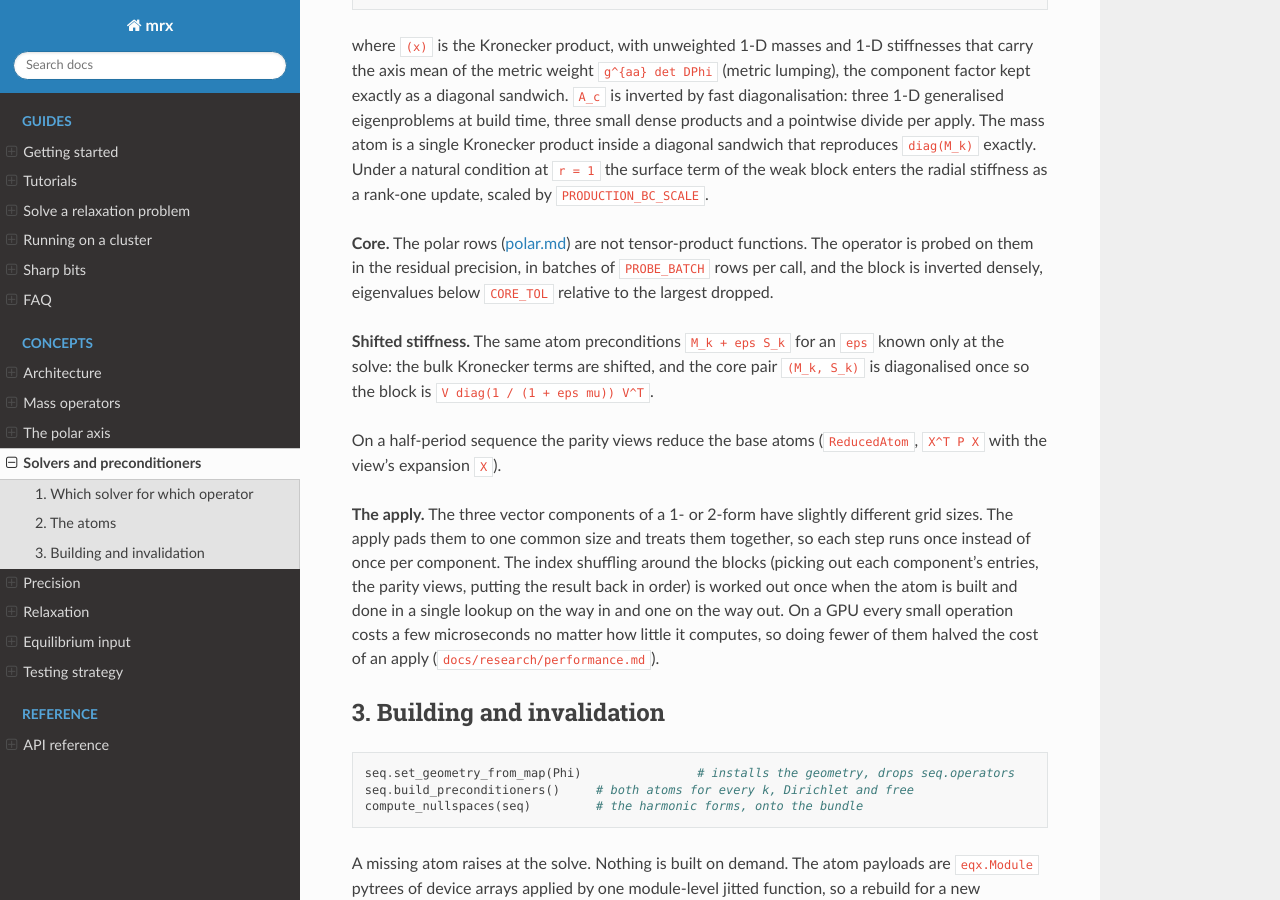
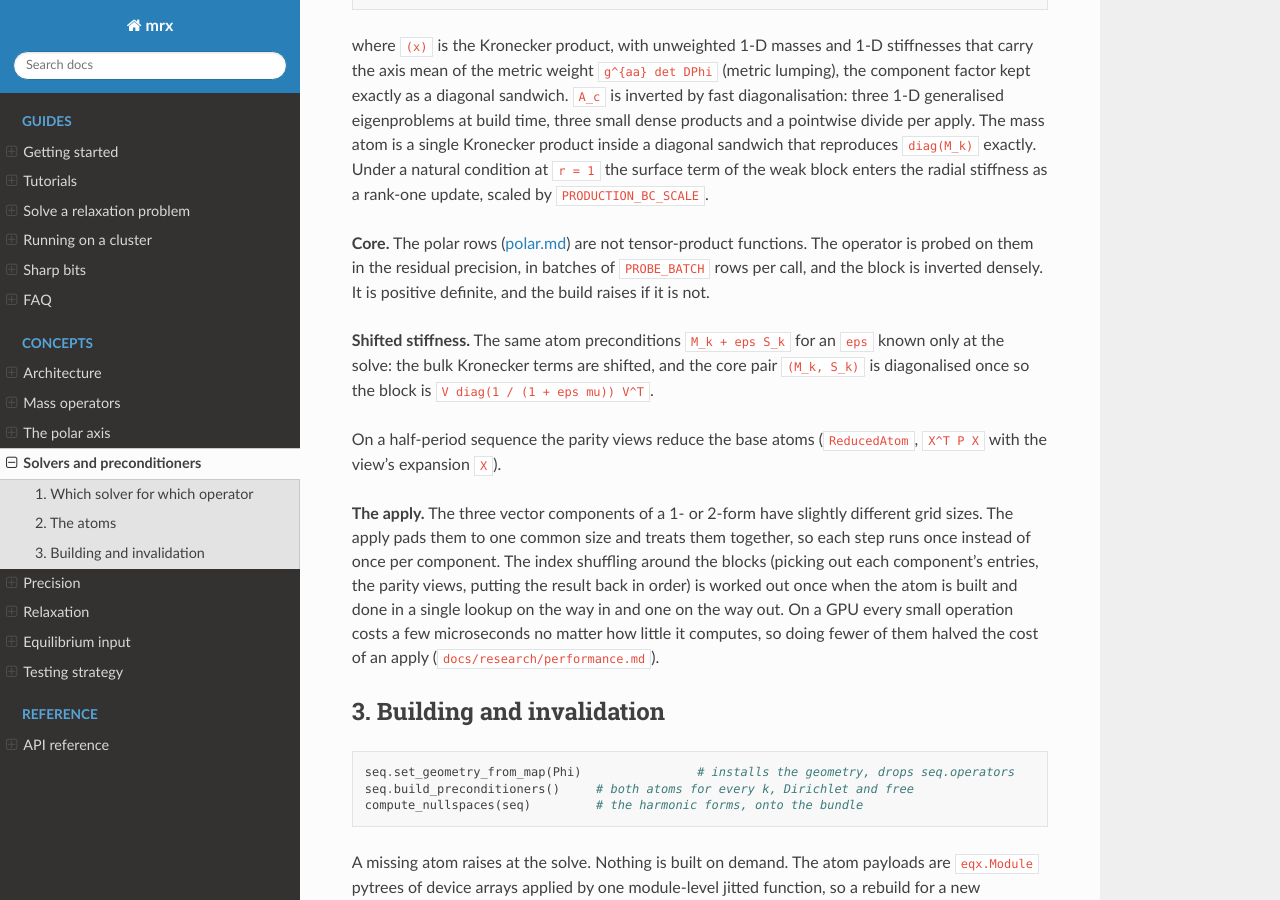
Before and after one commit to ToBlick/mrx, a Sphinx documentation site: the page built from docs/source/concepts/preconditioning.md, in a window 1280 px wide and 900 px high, scrolled down 1972 px. Built offline with Sphinx 7.4.7 and the Read the Docs theme 3.1.0, drawn with Linux system fonts in a browser that asks for light colours.

Commit message:
Axis blocks: a plain inverse, CORE_TOL removed
The dense inverses of the axis blocks dropped eigenvalues below CORE_TOL
times the largest. The blocks have no small eigenvalues (the smallest is
9e-6 to 4e-4 of the largest on li383 (32,44,20) to (80,104,40), W7-X
(32,64,36), (40,80,48) and the shell sequence of the SPECTRE comparison, at
p = 2 and 3, in float64 and float32), so in float64 the cut-off removed
nothing, and in plain float32 it removed real modes. _dense_symmetric_inverse
now inverts the block and raises if its smallest eigenvalue is not above
n eps times the largest, naming the block.

Checked on this commit, li383 1.4 m unless marked, one H200, 2026-10-12,
relax.py with the defaults (float64, tol 1e-8), Newton, 40 steps:

  (48,64,24)          E_0 - E 1.6695e-6   5.88 s/step   before 1.6692e-6
  (48,64,24), p = 3           1.5656e-6   8.67                 1.5759e-6
  (64,80,32)                  1.6374e-6   9.41                 1.6355e-6
  W7-X (32,64,36)             3.2689e-7   3.87                 3.2689e-7
  (48,64,24), mixed           1.5795e-6   5.29                 1.6113e-6
  gradient, 200 steps         1.1500e-6   1.08                 1.1500e-6

"Before" is the same run with the cut-off (this branch for (48,64,24) and
the gradient run, main with float64 at 1e-8 or mixed for the others). The
gradient run and W7-X agree to every printed digit, the Newton runs to two
to four digits.

Plain float32 at tol 1e-5, iterations with this commit / with the 16 eps
cut-off: (48,64,24) L_1 force potential 887 / 895, L_2 random 908 / 911,
L_3 random 1938 / 1939; (64,80,32) 1074 / 1068, 1114 / 1105, 2496 / 2495.
L_2 on the odd view fails as before. True residuals not evaluated again.

Suite at (8,12,12): 35 passed in each of bare pytest, float64, mixed and
plain float32. No build raised.

```diff
--- a/docs/source/concepts/preconditioning.md
+++ b/docs/source/concepts/preconditioning.md
@@ -93,8 +93,8 @@ by `PRODUCTION_BC_SCALE`.
 
 **Core.** The polar rows ([polar.md](polar.md)) are not tensor-product
 functions. The operator is probed on them in the residual precision, in
-batches of `PROBE_BATCH` rows per call, and the block is inverted densely,
-eigenvalues below `CORE_TOL` relative to the largest dropped.
+batches of `PROBE_BATCH` rows per call, and the block is inverted densely.
+It is positive definite, and the build raises if it is not.
 
 **Shifted stiffness.** The same atom preconditions `M_k + eps S_k` for an
 `eps` known only at the solve: the bulk Kronecker terms are shifted, and
```
Also changed, not shown: 1 other file.
